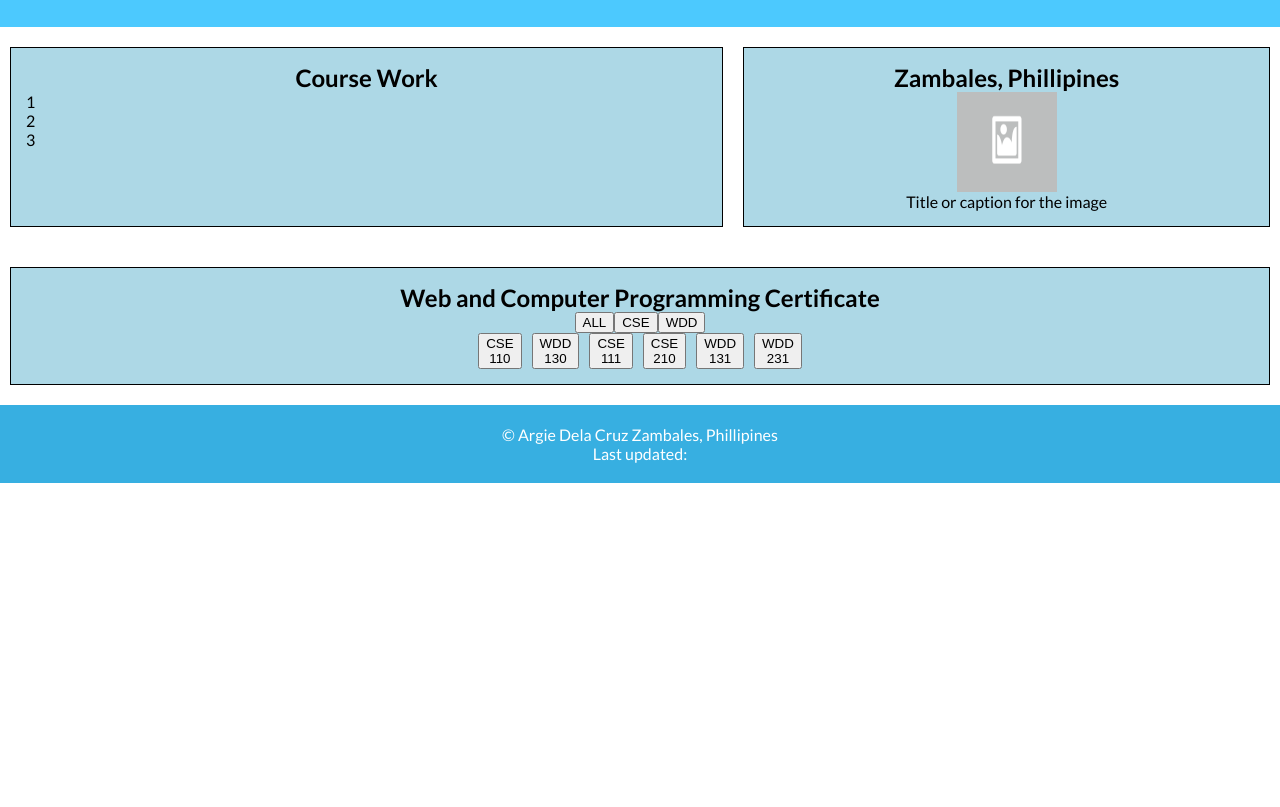
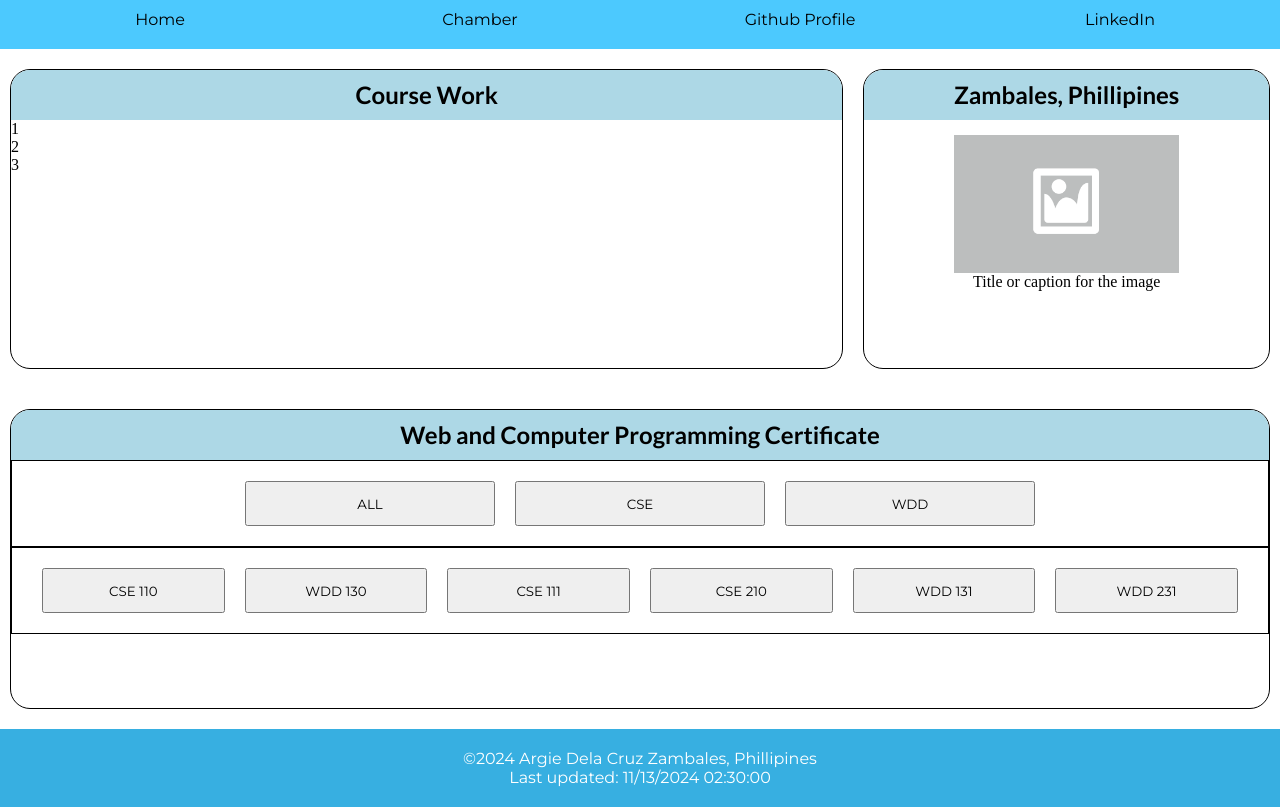
Before and after one commit to Argie25/wdd231, a plain HTML site: page index.html in a window 1280 px wide. Shown: the part 101-908 px from the top of the page. Before the commit the page ends 800 px from the top, so only its background shows below. Drawn offline with Linux system fonts and the light colour scheme.

Commit message:
parcially finished my home page

```diff
--- a/scripts/index.js
+++ b/scripts/index.js
@@ -7,3 +7,23 @@ hamButton.addEventListener('click', () => {
     navigation.classList.toggle('open');
     hamButton.classList.toggle('open');
 });
+
+// Select the <span> element with id="currentyear"
+const currentYearElement = document.getElementById("currentyear");
+
+// Get the current year using the Date object
+const currentYear = new Date().getFullYear();
+
+// Populate the <span> element with the current year
+currentYearElement.textContent = currentYear;
+
+
+// Select the element
+const lastModifiedElement = document.getElementById("lastModified");
+
+
+// Get the last modified date of the document
+const lastModifiedDate = document.lastModified;
+
+// Populate the element
+lastModifiedElement.textContent = `Last updated: ${lastModifiedDate}`;
--- a/styles/index-small.css
+++ b/styles/index-small.css
@@ -26,7 +26,8 @@
     /* Navigation menu styles */
     .navigation {
         display: flex;
-
+        flex-direction: row; /* Stack links vertically */
+        text-align: center;
         position: fixed;
         top: 0;
         right: 0;
@@ -44,14 +45,15 @@
         transform: translateX(0);
     }
 
-    /* Navigation links styling */
+
     .navigation a {
-        font-size: 1.5rem;
-        margin: 20px 0;
-        color: #fff;
-        text-decoration: none;
-        transition: color 0.2s ease;
-    }
+    font-size: 1.5rem;
+    margin: 20px 0; /* Space between each link */
+    color: #fff;
+    text-decoration: none;
+    transition: color 0.2s ease;
+    display: block; /* Ensures each link takes full width */
+}
 
     .navigation a:hover {
         color: var(--primary-color);
--- a/styles/index.css
+++ b/styles/index.css
@@ -7,25 +7,29 @@
     --font-secondary: 'Montserrat', sans-serif;
     --font-primary: 'Lato', sans-serif;
 }
+h1,h2 {
+    font-family: var(--font-primary);
+}
 
+a, p , button{
+    font-family: var(--font-secondary);
+}
 * {
     box-sizing: border-box;
     margin: 0;
 }
 
-body {
-    font-family: var(--font-primary);
-}
 
 header {
     display: flex;
     justify-content: center;
     background-color: var(--primary-color);
-    padding: 10px 0;
+    padding: 10px;
+    height: 100px;
 }
 
 header img {
-    height: 10px;
+    height: 75px;
     width: auto;
     margin-right: 20px;
 }
@@ -36,7 +40,6 @@ header h1 {
 
 nav {
     background-color: var(--secondary-color);
-    height: 50px;
 }
 
 ul {
@@ -44,33 +47,48 @@ ul {
     justify-content: space-around;
     padding: 0;
     list-style-type: none;
+    height: 50px;
+    width: auto;
 }
 
+.navigation li {
+    display: flex; /* Make each list item a block element */
+    justify-content: center;
+    align-items: center;
+    flex: 1 1 100%;
+    margin-bottom: 10px; /* Add spacing between items */
+    width: auto;
+    text-align: center;
+}
 
 .navigation a {
     display: block;
     text-decoration: none;
     color: inherit;
+    padding: 1rem;
 }
 
-.navigation a:hover {
-    background-color: #bbb;
+.navigation li:hover {
+    background-color: var(--accent-color);
     color: #333;
     font-weight: 700;
 }
-
+#menu {
+    display: none;
+}
 .main {
     display: grid;
-    grid-template-columns: 1fr, 1fr, 1fr; /* Fixed grid layout */
+    grid-template-columns: 1fr 1fr 1fr; /* Fixed grid layout */
     gap: 20px;
     margin: 10px;
 }
 
 .course, .location, .certificate {
     border: 1px solid black;
-    background-color: lightblue;
-    padding: 15px;
     margin: 10px 0;
+    border-radius: 20px;
+    overflow: hidden;
+    height: 300px;
 }
 
 .course {
@@ -86,12 +104,16 @@ ul {
 }
 
 .location img {
-    height: 100px;
-    width: 100px;
+    max-width: 60%;
+    max-height: auto;
 }
 
 .main h2 {
     text-align: center;
+    background-color: lightblue;
+    height: 50px;
+    padding: 10px;
+
 }
 
 .course ul {
@@ -103,18 +125,23 @@ ul {
     display: flex;
     flex-direction: column;
     align-items: center;
+    padding: 15px;
 }
 
 #course, #topic {
     display: flex;
     justify-content: center;
+    padding: 20px;
+    border: solid black 1px;
 }
 
-#topic {
-    gap: 10px;
+
+
+.certificate button {
+    flex: 1 1 100%;
     max-width: 250px;
-    max-width: 250px;
-    margin: 0 auto;
+    margin: 0 10px;
+    height: 45px;
 }
 
 footer {
```
Also changed, not shown: index.html (+1 -1 lines).
